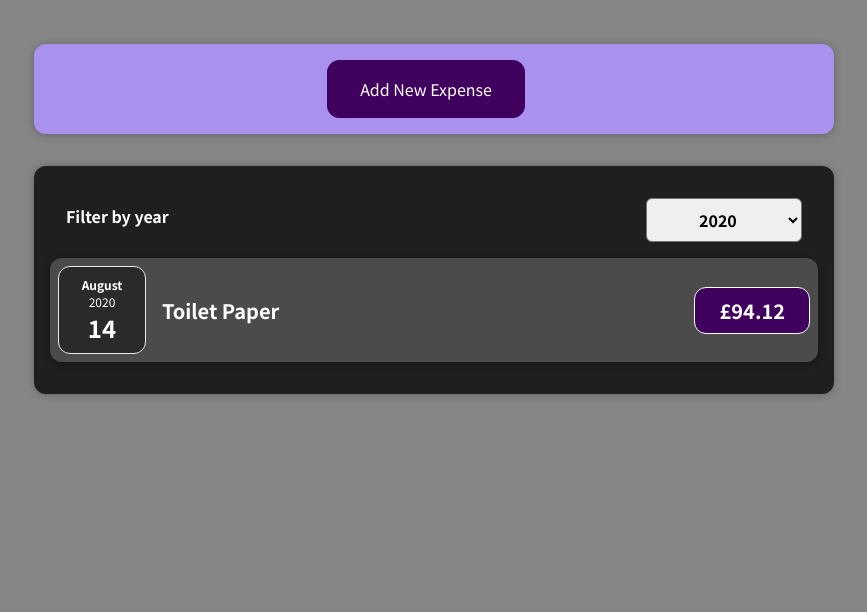
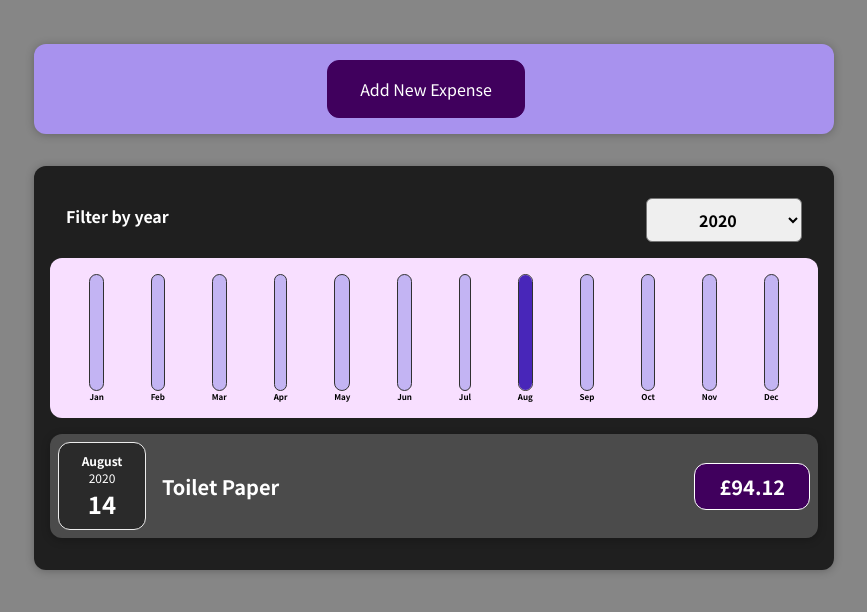
Before and after one commit to Chalderrr/react-js-training, a React (Create React App) app: page / in a window 1280 px wide. Shown: the top 612 px of the page, without its empty margins (206-1073 px from the left). Built offline with nearby package versions, Linux system fonts and the light colour scheme.

Commit message:
:zap: render our new ExpensesChart component

```diff
--- a/src/components/Expenses/Expenses.js
+++ b/src/components/Expenses/Expenses.js
@@ -4,6 +4,7 @@
 import Card from '../UI/Card';
 import ExpenseFilter from './ExpenseFilter';
 import ExpensesList from './ExpensesList';
+import ExpensesChart from './ExpensesChart';
 
 const Expenses = (props) => {
     const [enteredYear, setEnteredYear] = useState('2020');
@@ -23,6 +24,7 @@
                     selected={enteredYear}
                     onChangeExpenseFilter={onChangeExpenseFilterHandler}
                 />
+                <ExpensesChart expenses={filteredExpenses} />
                 <ExpensesList items={filteredExpenses} />
             </Card>
         </div>
```
